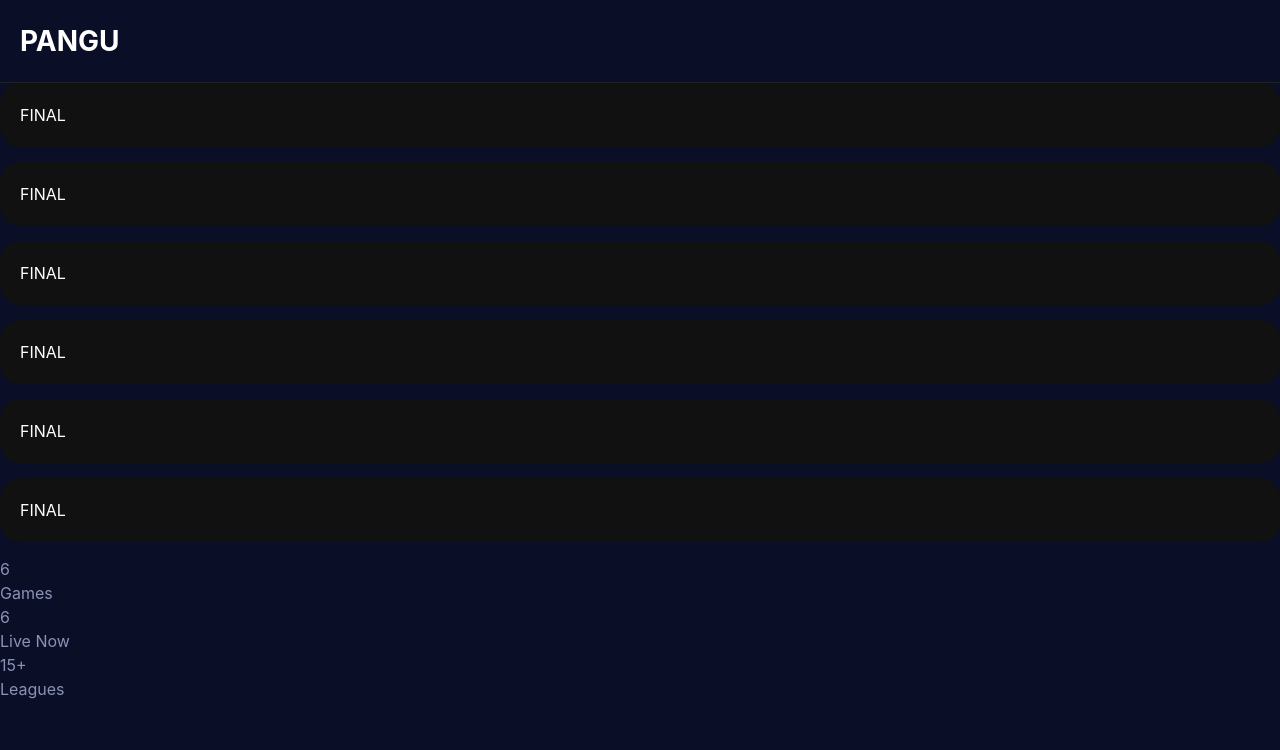
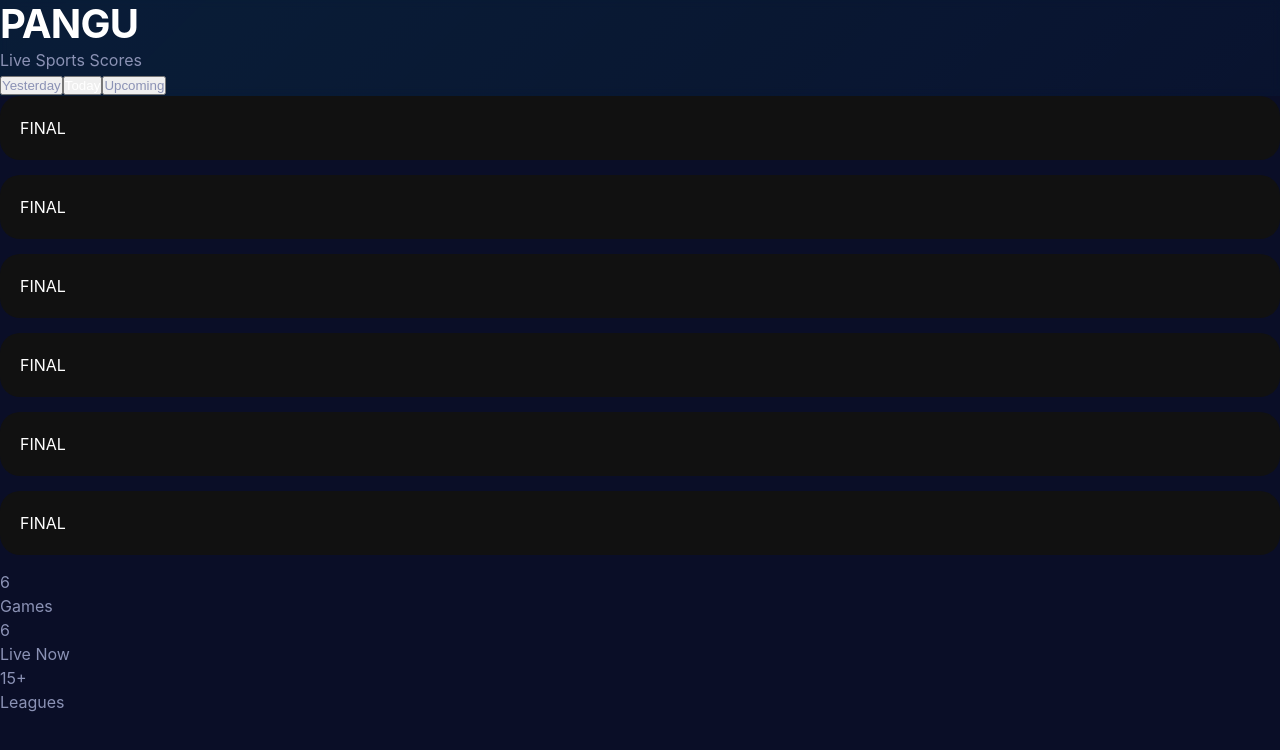
Before and after one commit to pangu66/pangu, a Next.js app: page / in a window 1280 px wide. Shown: the top 750 px of the page. Built offline with nearby package versions, Linux system fonts and the light colour scheme.

Commit message:
Refactor Header component with scroll effects and animations

```diff
--- a/components/Header.tsx
+++ b/components/Header.tsx
@@ -1,14 +1,82 @@
-export default function Header() {
+'use client';
+
+import { motion } from 'framer-motion';
+import { useState, useEffect } from 'react';
+
+interface HeaderProps {
+  activeTab: 'yesterday' | 'today' | 'upcoming';
+  onTabChange: (tab: 'yesterday' | 'today' | 'upcoming') => void;
+}
+
+export default function Header({ activeTab, onTabChange }: HeaderProps) {
+  const [isScrolled, setIsScrolled] = useState(false);
+
+  useEffect(() => {
+    const handleScroll = () => {
+      setIsScrolled(window.scrollY > 10);
+    };
+    window.addEventListener('scroll', handleScroll);
+    return () => window.removeEventListener('scroll', handleScroll);
+  }, []);
+
+  const tabs = [
+    { id: 'yesterday', label: 'Yesterday' },
+    { id: 'today', label: 'Today' },
+    { id: 'upcoming', label: 'Upcoming' }
+  ] as const;
+
   return (
-    <header
+    <motion.header
+      className="sticky top-0 z-50 transition-all duration-300"
       style={{
-        padding: "20px",
-        borderBottom: "1px solid #222",
-        fontSize: "28px",
-        fontWeight: "bold"
+        background: isScrolled
+          ? 'linear-gradient(180deg, rgba(10, 14, 39, 0.95) 0%, rgba(18, 24, 41, 0.85) 100%)'
+          : 'linear-gradient(135deg, rgba(0, 212, 255, 0.08) 0%, rgba(0, 153, 255, 0.04) 100%)',
+        backdropFilter: isScrolled ? 'blur(10px)' : 'blur(4px)',
+        borderBottom: isScrolled ? '1px solid rgba(31, 37, 64, 0.5)' : 'none'
       }}
     >
-      PANGU
-    </header>
+      <div className="max-w-6xl mx-auto px-6 py-6">
+        {/* Logo */}
+        <motion.div
+          initial={{ opacity: 0, y: -10 }}
+          animate={{ opacity: 1, y: 0 }}
+          transition={{ duration: 0.5 }}
+          className="mb-8"
+        >
+          <h1 className="text-4xl font-bold bg-gradient-to-r from-cyan-400 to-blue-500 bg-clip-text text-transparent">
+            PANGU
+          </h1>
+          <p className="text-sm text-gray-400 mt-1">Live Sports Scores</p>
+        </motion.div>
+
+        {/* Tab Navigation */}
+        <div className="flex gap-2 border-b border-gray-800">
+          {tabs.map((tab) => (
+            <motion.button
+              key={tab.id}
+              onClick={() => onTabChange(tab.id as 'yesterday' | 'today' | 'upcoming')}
+              className="relative px-4 py-3 text-sm font-medium transition-colors duration-200"
+              style={{
+                color: activeTab === tab.id ? '#ffffff' : '#8b92b5'
+              }}
+              whileHover={{ color: '#ffffff' }}
+              whileTap={{ scale: 0.95 }}
+            >
+              {tab.label}
+
+              {/* Animated underline */}
+              {activeTab === tab.id && (
+                <motion.div
+                  layoutId="activeTab"
+                  className="absolute bottom-0 left-0 right-0 h-0.5 bg-gradient-to-r from-cyan-400 to-blue-500"
+                  transition={{ type: 'spring', stiffness: 380, damping: 30 }}
+                />
+              )}
+            </motion.button>
+          ))}
+        </div>
+      </div>
+    </motion.header>
   );
 }
```
